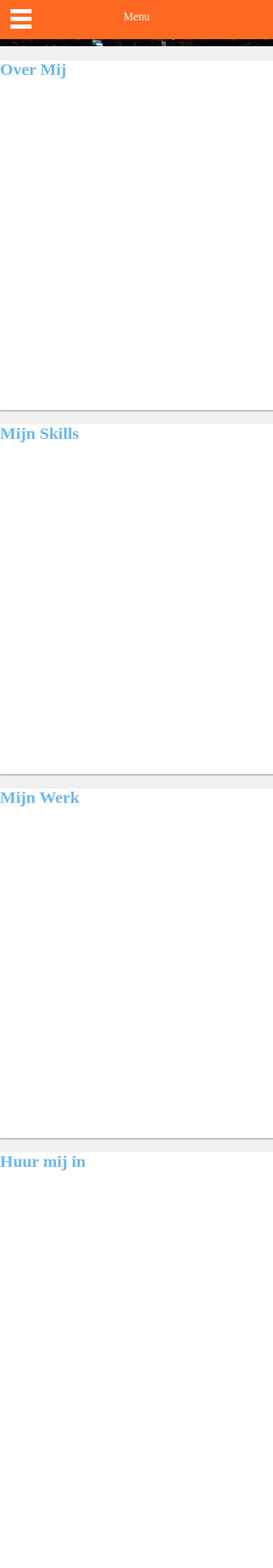
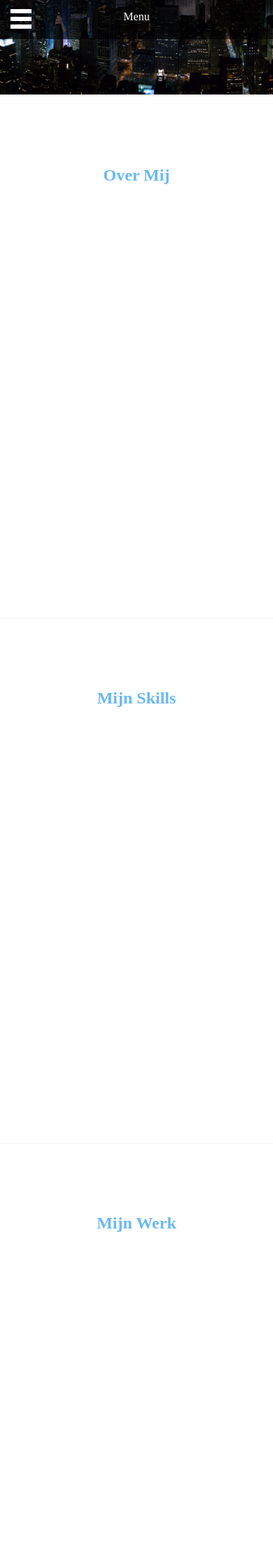
Before and after one commit to short/portfolio, a PHP site: page / in a window 390 px wide; the page is wider, and only the part inside the window is pictured. Shown: the top 2240 px of that part at 70% size. Before the commit the page ends 1672 px from the top of that part, so only its background shows below. Run offline with PHP 8.4, Linux system fonts and the light colour scheme.

Commit message:
uitlijning pagina

```diff
--- a/css/main.css
+++ b/css/main.css
@@ -1,17 +1,27 @@
-body,html                                 { margin: 0; padding: 0; background:#f0f0f0; }
+body,html                                 { margin: 0; padding: 0; background:#f0f0f0; overflow-x: hidden; }
 .header                                   { margin: -70px 0 0 0; }
 .header img                               { display: block; width: 100%; }
 .materialize                              { background-color: #fff ; box-shadow:0px 1px 2px #888; }
 .wrapper                                  { width: 960px; position: relative; margin: 0 auto; }
 
-#about                                    { width: 960px; height: 500px; margin: 0; padding: 0; }
-#about h2                                 { color: rgba(107, 185, 240, 1); }
+#about                                    { width: 960px; height: 750px; margin: -18px 0 0 0; padding: 0; }
+#about h2                                 { color: rgba(107, 185, 240, 1); text-align: center; padding: 100px 0 0 0; }
 
-#skills                                   { width: 960px; height: 500px; }
-#skills h2                                { color: rgba(107, 185, 240, 1); }
+#skills                                   { width: 960px; height: 750px; margin: -40px 0 0 0; padding: 0; }
+#skills h2                                { color: rgba(107, 185, 240, 1); text-align: center; padding: 100px 0 0 0; }
 
-#work                                     { width: 960px; height: 500px; }
-#work h2                                  { color: rgba(107, 185, 240, 1); }
+#work                                     { width: 960px; height: 750px; margin: -20px 0 0 0; padding: 0; }
+#work h2                                  { color: rgba(107, 185, 240, 1); text-align: center; padding: 100px 0 0 0; }
 
-#contact                                  { width: 960px; height: 500px; }
-#contact h2                               { color: rgba(107, 185, 240, 1); }
+#contact                                  { width: 960px; height: 750px; margin: -20px 0 0 0; padding: 0; }
+#contact h2                               { color: rgba(107, 185, 240, 1); text-align: center; padding: 100px 0 0 0; }
+
+@media screen and (max-width:960px){
+  .header img                             { width: 150%; }
+  .wrapper                                { width: 100%; }
+
+  #about                                  { width: 100%; }
+  #skills                                 { width: 100%; }
+  #work                                   { width: 100%; }
+  #contact                                { width: 100%; }
+}
--- a/css/nav.css
+++ b/css/nav.css
@@ -21,11 +21,11 @@ nav ul li a:hover         { color: rgba(107, 185, 240, 1); text-decoration: none
 	.fixed                  { position: absolute; }
 	nav                     { position: absolute; }
   nav ul                  { max-height: 0em; margin-top: 25px; margin-left: -380px; }
-	nav ul .image           { display: none; }
-	nav ul li.item4         { margin-left: -60px !important; }
+	nav ul .first           { margin: 15px 0 0 0; }
+	nav ul .first a 				{ margin: 0 0 0 20px; }
   .NavImg                 { visibility: hidden; }
-  .showing                { padding-top: 50px; max-height: 25em; }
-  nav ul li               { box-sizing: border-box; width: 100%; text-align: left; background-color: #F0F0F0; }
+  .showing                { padding-top: 50px; width: 100%; max-height: 25em; margin: 0 0 0 -40px; }
+  nav ul li               { box-sizing: border-box; width: 100%; text-align: left; background-color: rgba(0, 0, 0, 0.4); }
   nav ul li a:hover       { border-bottom: none; }
-  .menudown               { width: 100%; background: #FF6820; text-align: center; box-sizing: border-box; padding: 15px 10px; color: white; display: block; }
+  .menudown               { width: 100%; background: rgba(0, 0, 0, 0.4); text-align: center; box-sizing: border-box; padding: 15px 10px; color: white; display: block; }
 }
--- a/views/nav.php
+++ b/views/nav.php
@@ -6,7 +6,7 @@
 		<nav>
 			<div id="nav_wrapper">
 				<ul>
-					<li class="mooth-fade-in-left"><a href="#header">Home</a></li>
+					<li class="mooth-fade-in-left first"><a href="#header">Home</a></li>
 					<li class="mooth-fade-in-up"><a href="#about">About me</a></li>
 					<li class="mooth-fade-in-down"><a href="#skills">Skills</a></li>
 					<li class="mooth-fade-in-up"><a href="#work">Work</a></li>
--- a/views/page.php
+++ b/views/page.php
@@ -7,7 +7,7 @@
     <div id="about" class="materialize">
       <h2 class="mooth-fade-in-left-big">Over Mij</h2>
 
-    </div>
+    </div><br />
     <div id="skills" class="materialize">
       <h2>Mijn Skills</h2>
 
```
